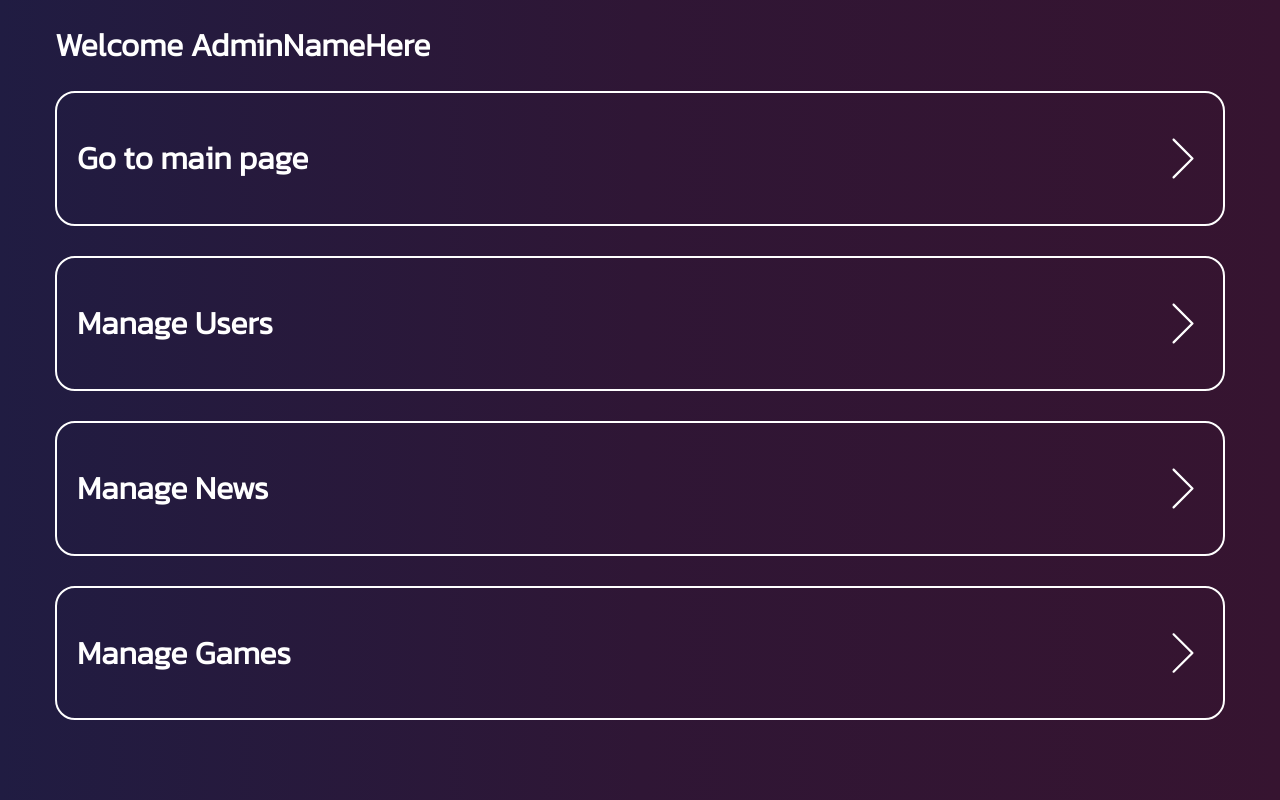
After one commit to rrezonkrasniqi/Online-game-shop, a PHP site: page /Online-game-shop/view/Admin/dashboard.php in a window 1280 px wide. The commit adds this page. Run offline with PHP 8.4, Linux system fonts and the light colour scheme.

Commit message:
Admin page

```diff
--- /dev/null
+++ b/public/css/admin.css
@@ -0,0 +1,30 @@
+.continue-icon{
+    width: 40px;
+    transition: 0.3s;
+
+}
+
+.options{
+    display: flex;
+    flex-direction: column;
+    gap: 30px;
+
+}
+
+.option{
+    display: flex;
+    flex-direction: row;
+    justify-content: space-between;
+    border: 2px solid white;
+    border-radius: 20px;
+    padding: 20px;
+    cursor: pointer;
+    transition: 0.3s;
+}
+
+.option:hover{
+    background-color: rgba(128, 128, 128, 0.097);
+    .continue-icon{
+        translate:-20px;
+    }
+}
--- /dev/null
+++ b/public/view/Admin/dashboard.php
@@ -0,0 +1,48 @@
+<!DOCTYPE html>
+<html lang="en">
+
+<head>
+    <meta charset="UTF-8">
+    <meta name="viewport" content="width=device-width, initial-scale=1.0">
+    <title>Dashboard</title>
+    <link rel="stylesheet" href="/Online-game-shop/public/css/global.css">
+    <link rel="stylesheet" href="/Online-game-shop/public/css/index.css">
+    <link rel="stylesheet" href="/Online-game-shop/public/css/game.css">
+    <link rel="stylesheet" href="/Online-game-shop/public/css/admin.css">
+
+
+</head>
+
+<body>
+    <div class="main-container">
+        <h1>Welcome AdminNameHere</h1>
+
+        <div class="options">
+            <a href="../../index.php">
+                <div class="option">
+                    <h1>Go to main page</h1> <img src="../../images/next.svg" class="continue-icon" alt="">
+                </div>
+            </a>
+            <a href="user-manager.php">
+
+            <div class="option">
+                <h1>Manage Users</h1> <img src="../../images/next.svg" class="continue-icon" alt="">
+            </div>
+            </a>
+            <a href="news-manager.php">
+
+            <div class="option">
+                <h1>Manage News</h1> <img src="../../images/next.svg" class="continue-icon" alt="">
+            </div>
+            </a>
+            <a href="game-manager.php">
+
+            <div class="option">
+                <h1>Manage Games</h1> <img src="../../images/next.svg" class="continue-icon" alt="">
+            </div>
+            </a>
+        </div>
+    </div>
+</body>
+
+</html>
--- a/public/view/game-info.php
+++ b/public/view/game-info.php
@@ -34,7 +34,7 @@ require_once '../../src/controller/Game.php';
 
             if ($result->num_rows > 0) {
                 while ($row = $result->fetch_assoc()) {
-                    $game = new Game($row['name'], $row['description'], $row['price'], $row['image'], $row['release_date'], $row['platform'], $row['rating']);
+                    $game = new Game($row['name'], $row['description'], $row['price'], $row['image'], $row['release_date'], $row['platform'], $row['rating'],$row['creator']);
                     $game->displayInfo();
                 }
             } else {
--- a/public/view/games.php
+++ b/public/view/games.php
@@ -31,7 +31,7 @@ require_once '../../src/controller/Game.php';
 
                 if ($result->num_rows > 0) {
                     while ($row = $result->fetch_assoc()) {
-                        $game = new Game($row['name'], $row['description'], $row['price'], $row['image'], $row['release_date'], $row['platform']);
+                        $game = new Game($row['name'], $row['description'], $row['price'], $row['image'], $row['release_date'], $row['platform'], $row['rating'],$row['creator']);
                         $game->display();
                     }
                 } else {
```
Also changed, not shown: public/view/Admin/game-manager.php (added, +54 -0 lines), public/view/Admin/user-manager.php (added, +11 -0 lines), public/view/navbar.php (+6 -6 lines), public/view/test-view.php (added, +13 -0 lines), src/controller/Add_Game.php (added, +28 -0 lines), src/controller/Game.php (+16 -11 lines), public/css/login.css (renamed from EX-HTML/Authentication/login.css), public/css/signup.css (renamed from EX-HTML/Authentication/signup.css).
